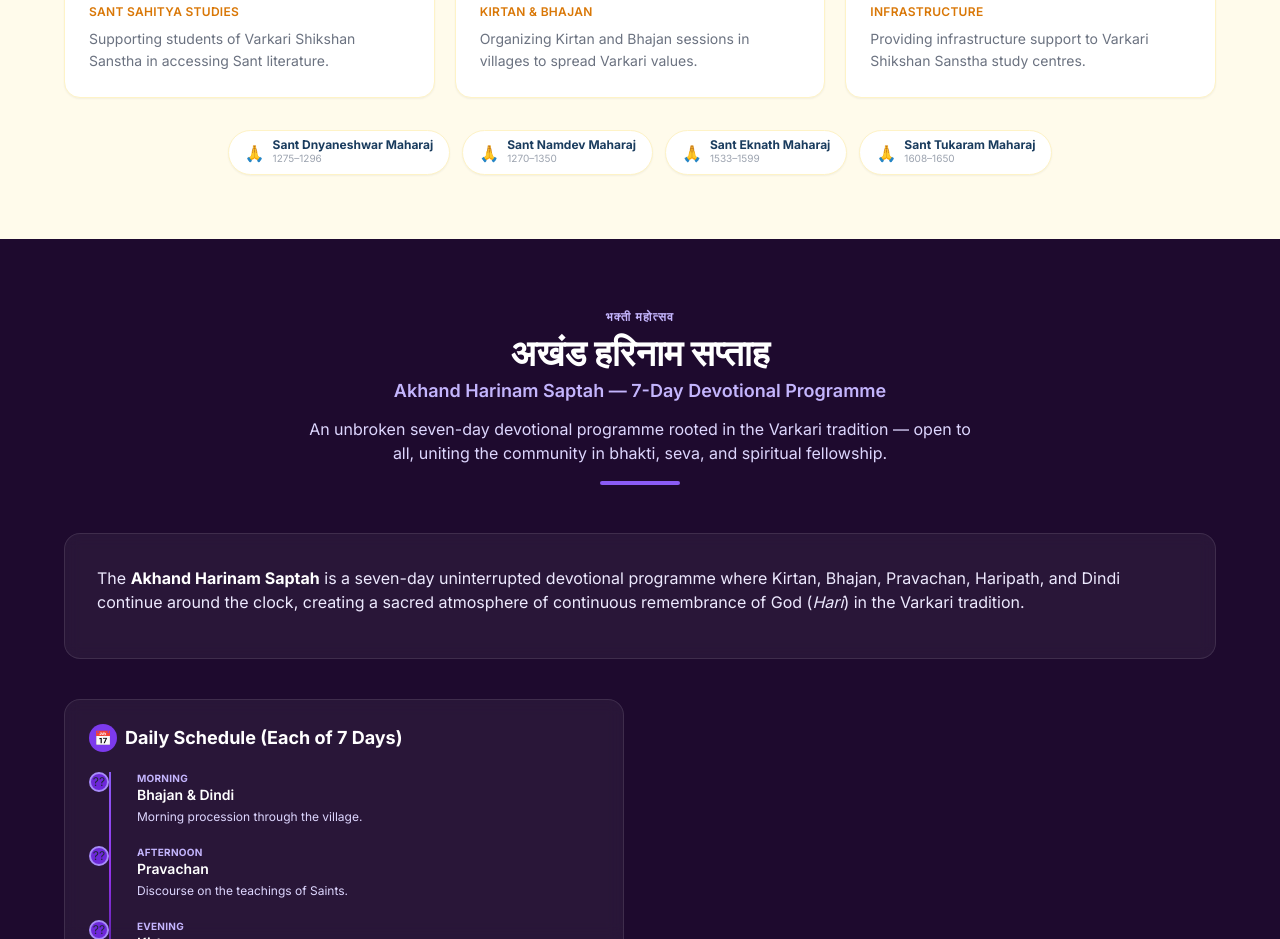
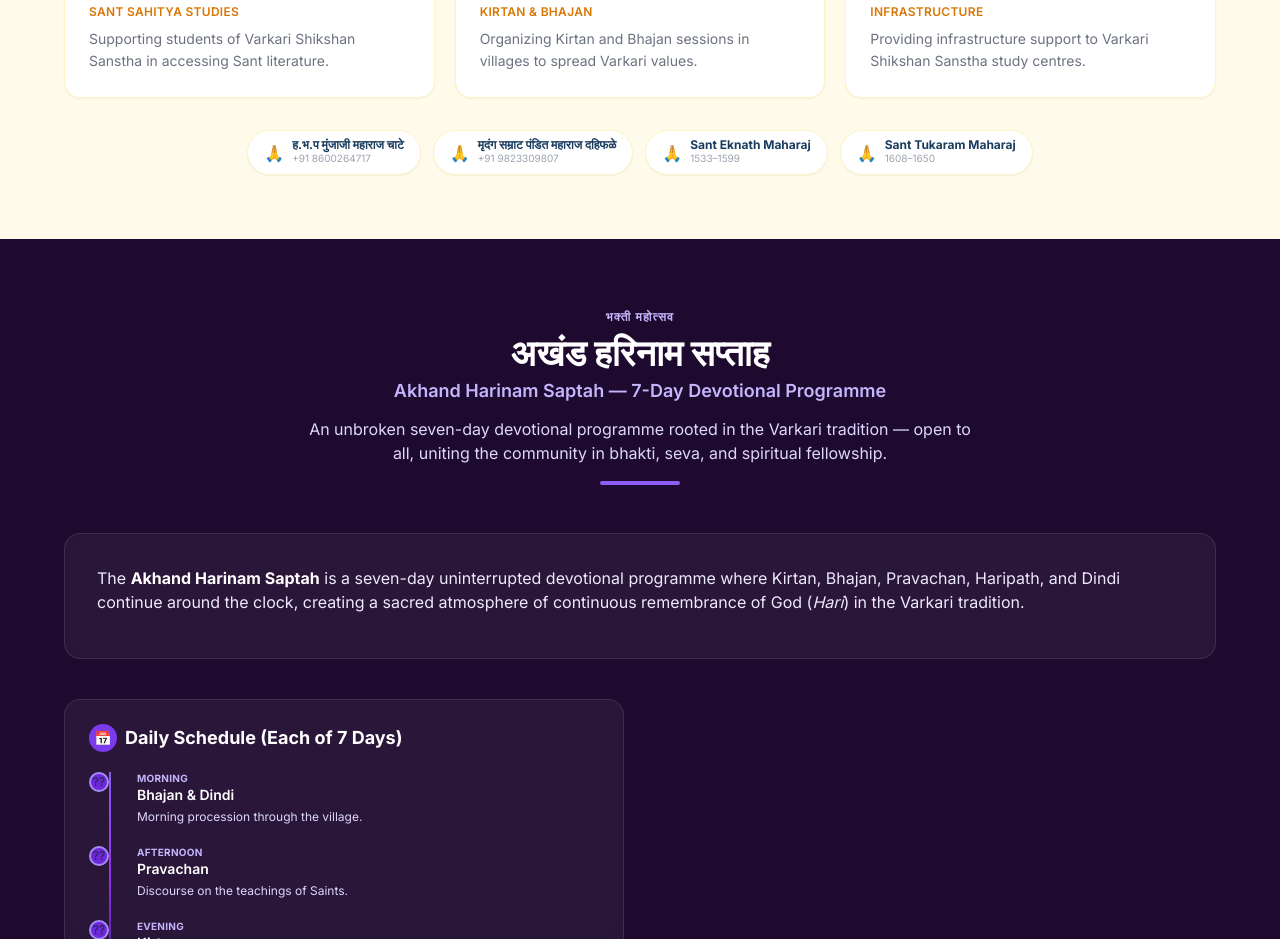
Before and after one commit to vaijnathphadcomp2024-boop/ShivShaktiGramVikas, a React (Vite) app in the folder client/: page /social-activities in a window 1280 px wide. Shown: the part 2380-3319 px from the top of the page. Built offline with nearby package versions, Linux system fonts and the light colour scheme; no server answers; the database is empty.

Commit message:
Update SocialActivities.jsx
add name

```diff
--- a/client/src/pages/SocialActivities.jsx
+++ b/client/src/pages/SocialActivities.jsx
@@ -333,8 +333,8 @@ export default function SocialActivities() {
           {/* Saints footer strip */}
           <div className="mt-8 flex flex-wrap justify-center gap-3">
             {[
-              { name: 'Sant Dnyaneshwar Maharaj', year: '1275–1296' },
-              { name: 'Sant Namdev Maharaj',      year: '1270–1350' },
+              { name: 'ह.भ.प मुंजाजी महाराज चाटे ', year: '+91 8600264717' },
+              { name: 'मृदंग सम्राट पंडित महाराज दहिफळे',year: '+91 9823309807' },
               { name: 'Sant Eknath Maharaj',       year: '1533–1599' },
               { name: 'Sant Tukaram Maharaj',      year: '1608–1650' },
             ].map(({ name, year }) => (
```
